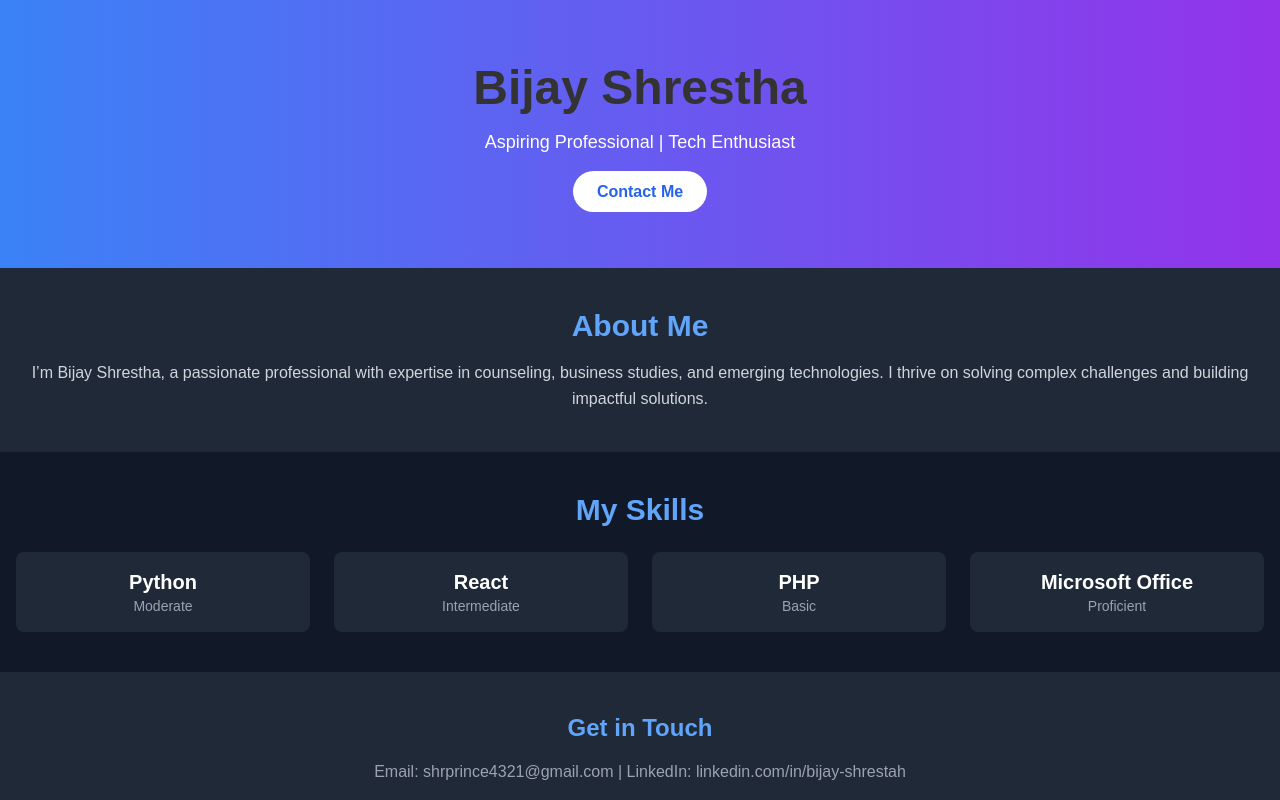
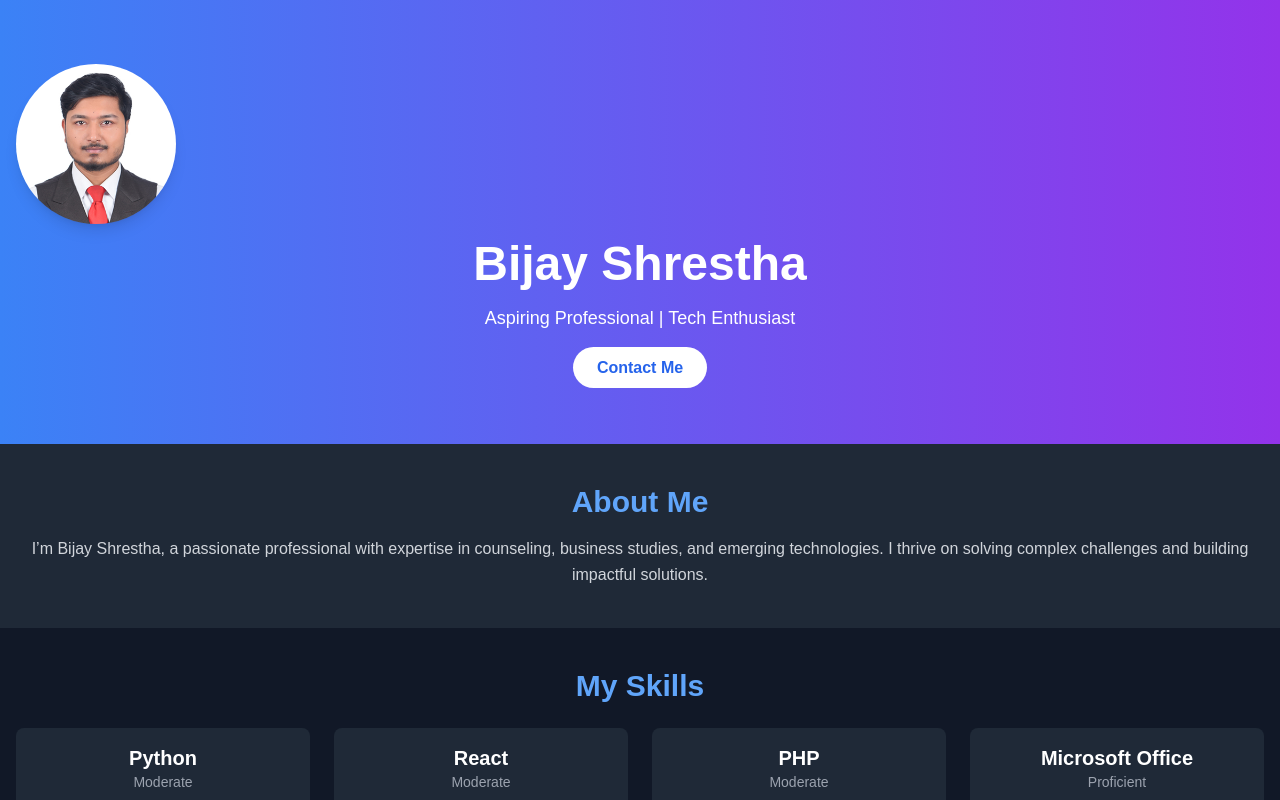
Before and after one commit to ryuk321/cv, a Next.js app: page / in a window 1280 px wide. Shown: the top 800 px of the page. Built offline with nearby package versions, Linux system fonts and the light colour scheme.

Commit message:
Attached Profile Picture

```diff
--- a/app/page.tsx
+++ b/app/page.tsx
@@ -1,10 +1,22 @@
+import React from "react";
+
+import Image from 'next/image'
 export default function Portfolio() {
   return (
     <div className="bg-gray-900 text-white min-h-screen">
       {/* Hero Section */}
       <header className="bg-gradient-to-r from-blue-500 to-purple-600 py-16">
         <div className="container mx-auto px-4 text-center">
-          <h1 className="text-5xl font-extrabold ">Bijay Shrestha</h1>
+        <div className="w-40 h-40 rounded-full overflow-hidden shadow-lg mb-4">
+        <Image
+          src="/profile.jpg" // Path to the image in the public folder
+          alt="My Profile Picture"
+          width={160} // Adjust width
+          height={160} // Adjust height
+          objectFit="cover" // Ensures the image fits well
+        />
+      </div>
+          <h1 className="text-5xl font-extrabold text-white ">Bijay Shrestha</h1>
           <p className="text-lg mt-4">Aspiring Professional | Tech Enthusiast</p>
           <div className="mt-6">
             <a
@@ -42,11 +54,11 @@ export default function Portfolio() {
             </div>
             <div className="bg-gray-800 p-4 rounded-lg text-center">
               <span className="block text-xl font-bold">React</span>
-              <p className="text-gray-400 text-sm">Intermediate</p>
+              <p className="text-gray-400 text-sm">Moderate</p>
             </div>
             <div className="bg-gray-800 p-4 rounded-lg text-center">
               <span className="block text-xl font-bold">PHP</span>
-              <p className="text-gray-400 text-sm">Basic</p>
+              <p className="text-gray-400 text-sm">Moderate</p>
             </div>
             <div className="bg-gray-800 p-4 rounded-lg text-center">
               <span className="block text-xl font-bold">Microsoft Office</span>
@@ -61,7 +73,7 @@ export default function Portfolio() {
         <div className="container mx-auto px-4">
           <h2 className="text-2xl font-bold text-blue-400 mb-4">Get in Touch</h2>
           <p className="text-gray-400">
-            Email: shrprince4321@gmail.com | LinkedIn: linkedin.com/in/bijay-shrestah
+            Email: shrprince4321@gmail.com | LinkedIn: https://www.linkedin.com/in/prince-shrestha-b25565179/
           </p>
         </div>
       </footer>
--- a/package.json
+++ b/package.json
@@ -23,5 +23,9 @@
     "postcss": "^8.4.49",
     "tailwindcss": "^3.4.15",
     "typescript": "5.7.2"
-  }
+  },
+  "description": "This is a [Next.js](https://nextjs.org) project bootstrapped with [`create-next-app`](https://nextjs.org/docs/app/api-reference/cli/create-next-app).",
+  "main": "tailwind.config.js",
+  "author": "",
+  "license": "ISC"
 }
```
Also changed, not shown: public/profile.jpg (added), 1 other file (tests, documents, lock files or other folders).
